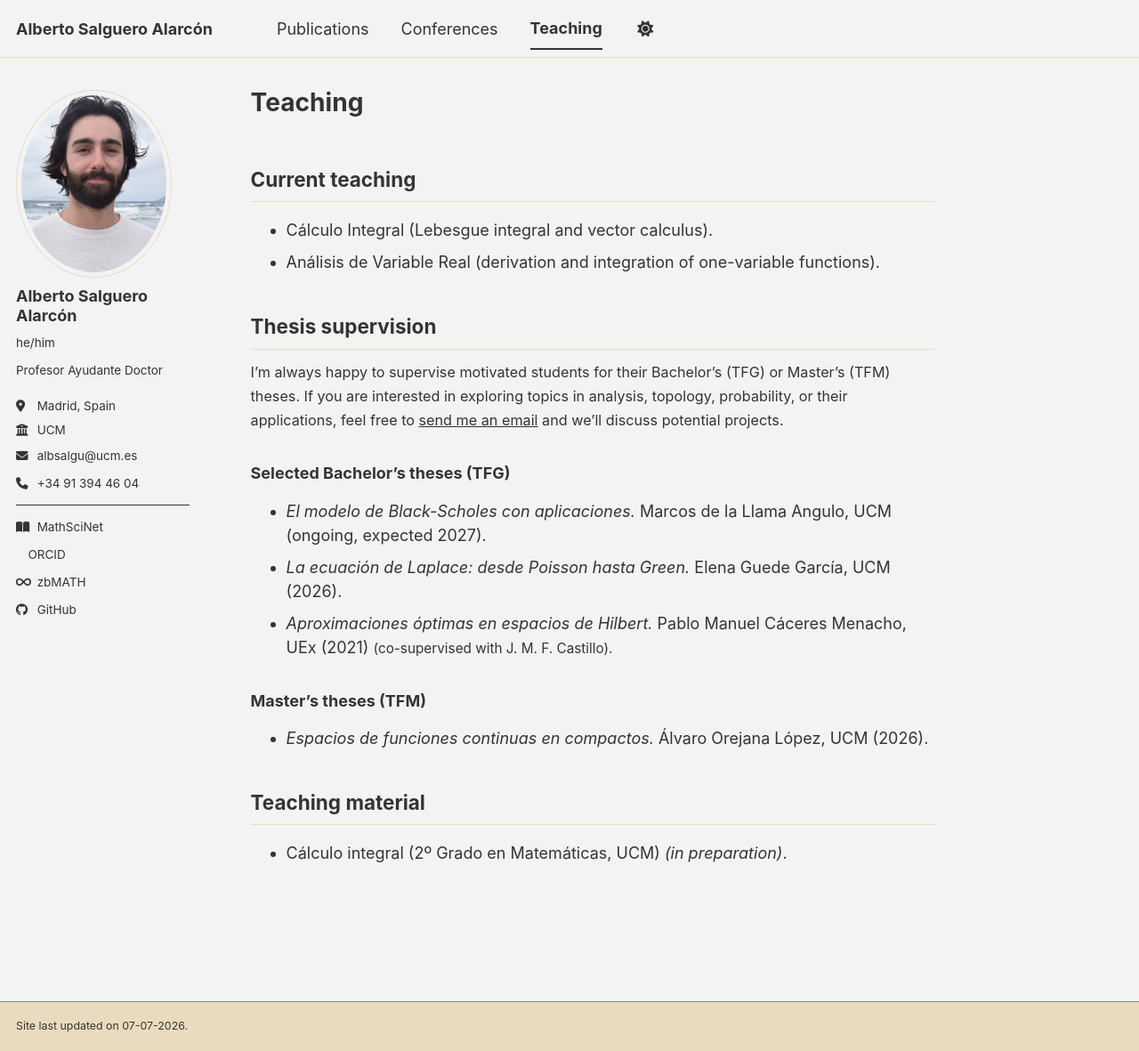
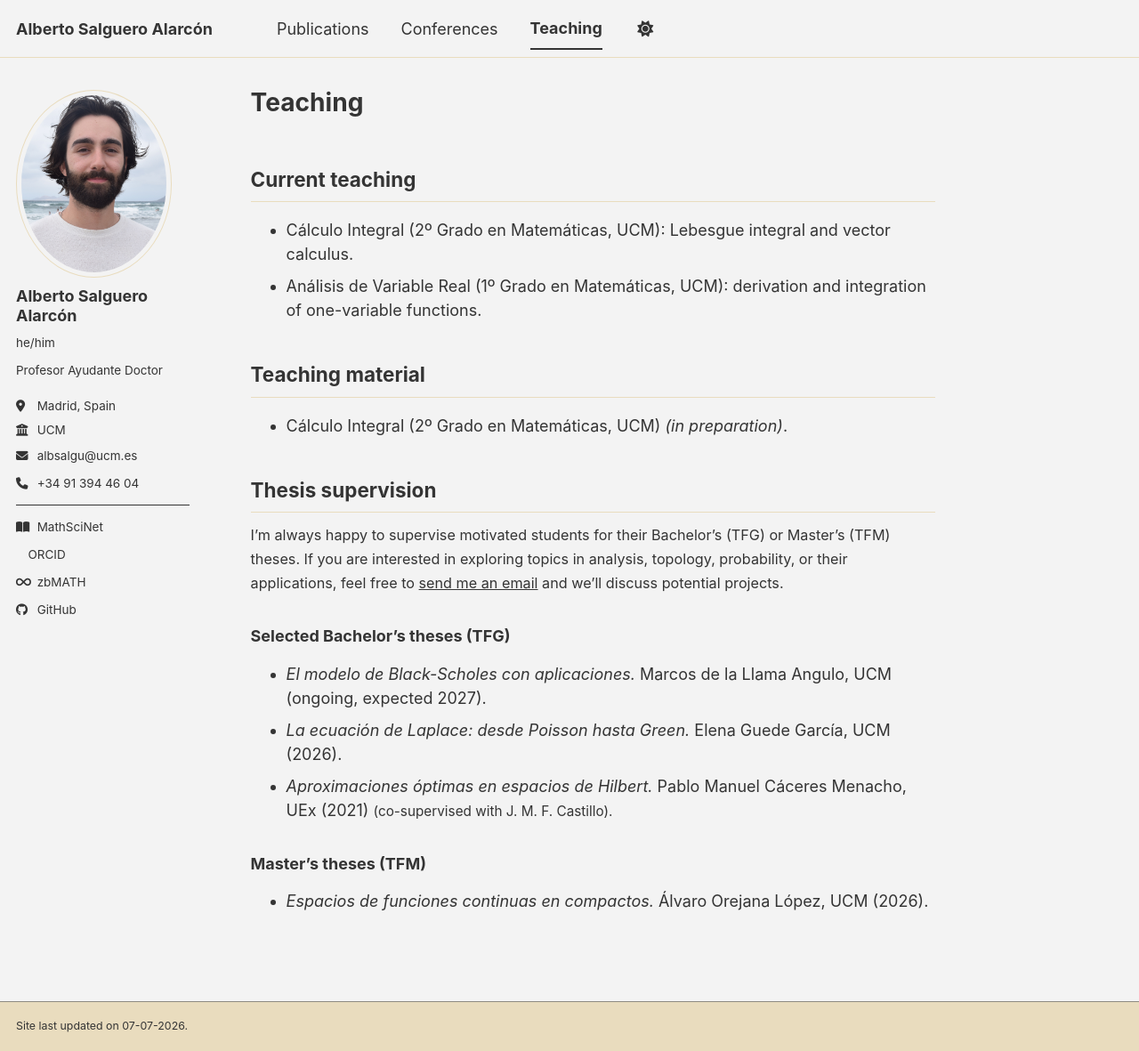
Before and after one commit to salgueroalarcon/salgueroalarcon.github.io, a Jekyll site: the page built from _pages/teaching.md, in a window 1280 px wide and 1181 px high. Shown: the whole window at 89% size. Built offline with Jekyll 4.4.1, drawn with Linux system fonts in a browser that asks for light colours; a style sheet for code colours, icons or effects is not loaded.

Commit message:
Revise teaching details and add new section
Updated course descriptions and added teaching material section.

```diff
--- a/_pages/teaching.md
+++ b/_pages/teaching.md
@@ -6,8 +6,11 @@ author_profile: true
 ---
 
 ## Current teaching
-- Cálculo Integral (Lebesgue integral and vector calculus).
-- Análisis de Variable Real (derivation and integration of one-variable functions).
+- Cálculo Integral (2º Grado en Matemáticas, UCM): Lebesgue integral and vector calculus.
+- Análisis de Variable Real (1º Grado en Matemáticas, UCM): derivation and integration of one-variable functions.
+
+## Teaching material
+- Cálculo Integral (2º Grado en Matemáticas, UCM) *(in preparation)*.
 
 
 ## Thesis supervision
```
Also changed, not shown: other parts of _pages/teaching.md (+0 -3 lines).
